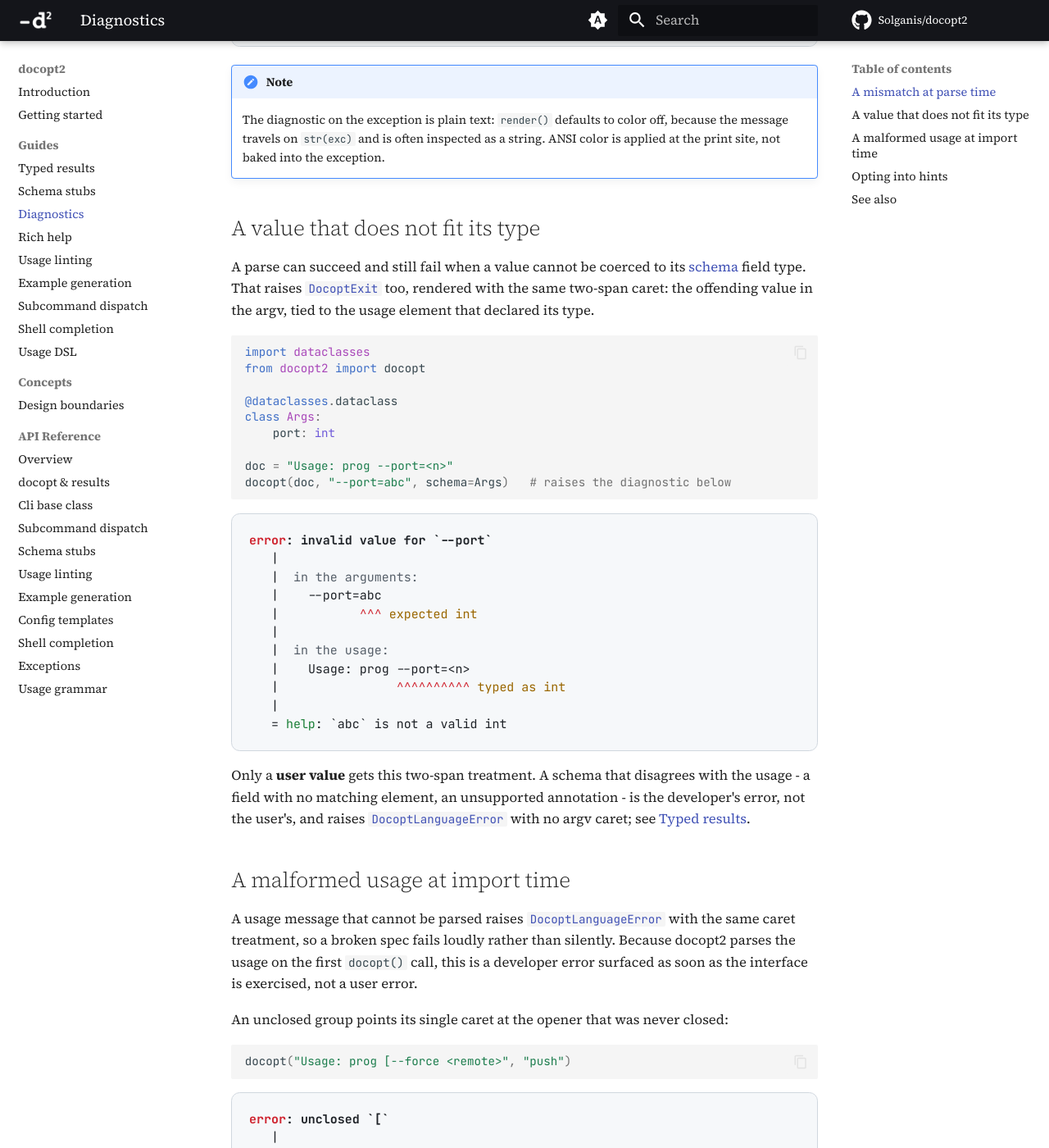
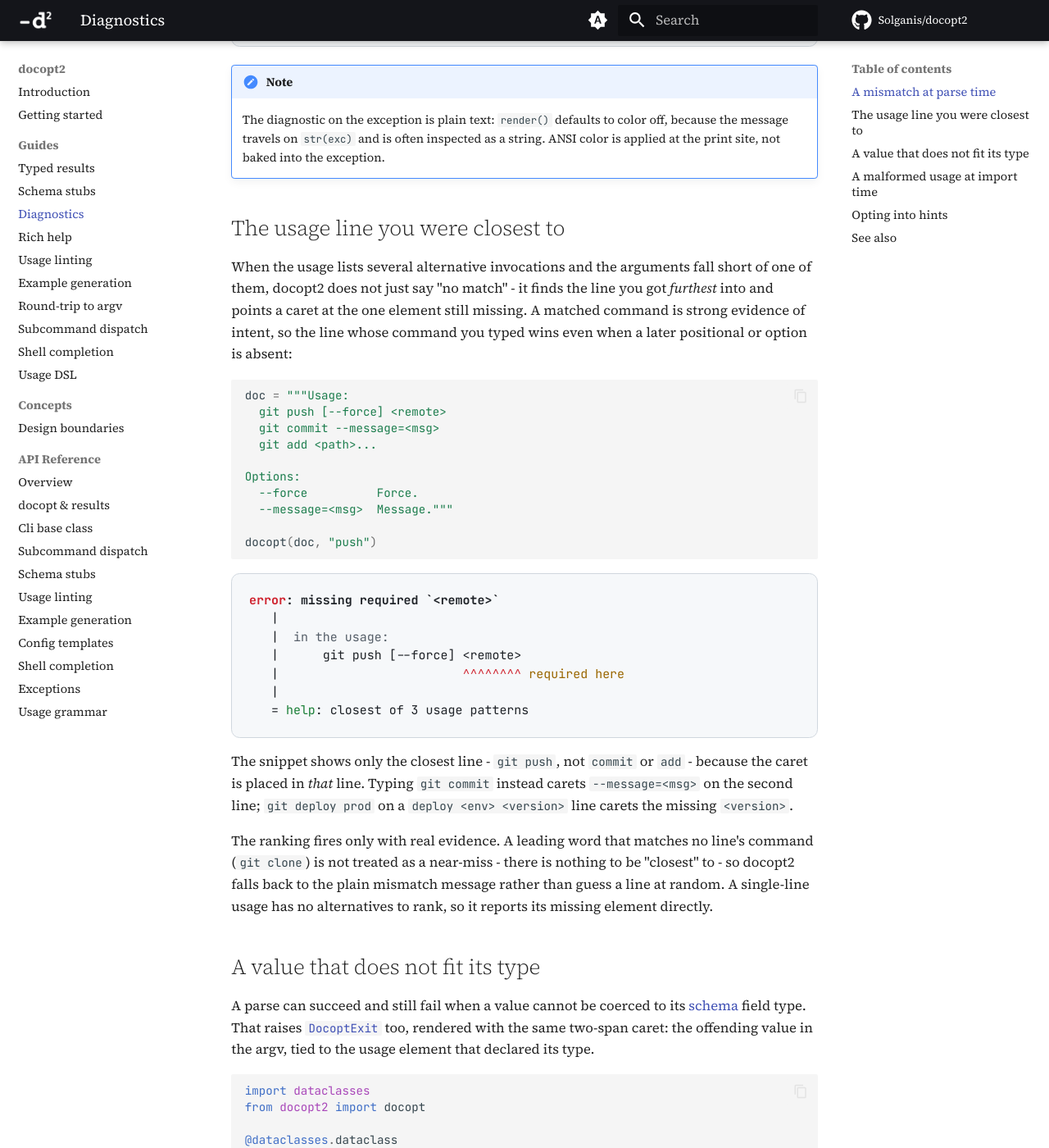
Before and after one commit to Solganis/docopt2, an MkDocs documentation site: the page built from docs/guides/diagnostics.md, in a window 1280 px wide and 1400 px high, scrolled down 1887 px. Shown: the whole window at 82% size. Built offline with MkDocs 1.6.1 and Material for MkDocs 9.7.7, drawn with Linux system fonts in a browser that asks for light colours; comment, search, counter and statistics services are not loaded.

Commit message:
docs: document near-miss and format_argv, refresh README grid and diagnostics

````diff
--- a/docs/guides/diagnostics.md
+++ b/docs/guides/diagnostics.md
@@ -73,12 +73,49 @@
 <span class="dt-fg">   |</span><span class="dt-fg">    Usage: prog (--fast | --slow)</span>
 <span class="dt-fg">   |</span><span class="dt-fg">                          </span><span class="dt-caret">^^^^^^</span><span class="dt-label"> declared here</span>
 <span class="dt-fg">   |</span>
-<span class="dt-fg">   = </span><span class="dt-help">help</span><span class="dt-fg">: give it at most once, and not alongside a mutually exclusive option</span></div>
+<span class="dt-fg">   = </span><span class="dt-help">help</span><span class="dt-fg">: give it at most once, not with a mutually exclusive option</span></div>
 
 !!! note
     The diagnostic on the exception is plain text: `render()` defaults to color off, because the message
     travels on `str(exc)` and is often inspected as a string. ANSI color is applied at the print site,
     not baked into the exception.
+
+## The usage line you were closest to
+
+When the usage lists several alternative invocations and the arguments fall short of one of them, docopt2
+does not just say "no match" - it finds the line you got *furthest* into and points a caret at the one
+element still missing. A matched command is strong evidence of intent, so the line whose command you typed
+wins even when a later positional or option is absent:
+
+```python
+doc = """Usage:
+  git push [--force] <remote>
+  git commit --message=<msg>
+  git add <path>...
+
+Options:
+  --force          Force.
+  --message=<msg>  Message."""
+
+docopt(doc, "push")
+```
+
+<div class="docopt2-term"><span class="dt-err dt-b">error</span><span class="dt-fg dt-b">: missing required `&lt;remote&gt;`</span>
+<span class="dt-fg">   |</span>
+<span class="dt-fg">   |</span><span class="dt-dim">  in the usage:</span>
+<span class="dt-fg">   |</span><span class="dt-fg">      git push [--force] &lt;remote&gt;</span>
+<span class="dt-fg">   |</span><span class="dt-fg">                         </span><span class="dt-caret">^^^^^^^^</span><span class="dt-label"> required here</span>
+<span class="dt-fg">   |</span>
+<span class="dt-fg">   = </span><span class="dt-help">help</span><span class="dt-fg">: closest of 3 usage patterns</span></div>
+
+The snippet shows only the closest line - `git push`, not `commit` or `add` - because the caret is placed
+in *that* line. Typing `git commit` instead carets `--message=<msg>` on the second line; `git deploy prod`
+on a `deploy <env> <version>` line carets the missing `<version>`.
+
+The ranking fires only with real evidence. A leading word that matches no line's command (`git clone`) is
+not treated as a near-miss - there is nothing to be "closest" to - so docopt2 falls back to the plain
+mismatch message rather than guess a line at random. A single-line usage has no alternatives to rank, so
+it reports its missing element directly.
 
 ## A value that does not fit its type
 
--- a/docs/reference/overview.md
+++ b/docs/reference/overview.md
@@ -4,7 +4,7 @@
 exported names in `docopt2.__all__`.
 
 - [docopt & results](docopt.md) - the `docopt` entry point, the `Arguments` mapping, the `Source`
-  provenance enum, and `parse_tree`.
+  provenance enum, the inverse `format_argv`, and `parse_tree`.
 - [Cli base class](cli.md) - the class-first `Cli.parse(...)` API.
 - [Subcommand dispatch](dispatch.md) - `Dispatch`, routing a matched command path to a handler.
 - [Schema stubs](stub.md) - `generate_stub`, codegen for a typed schema.
--- a/mkdocs.yml
+++ b/mkdocs.yml
@@ -114,6 +114,7 @@
       - Rich help: guides/help.md
       - Usage linting: guides/check.md
       - Example generation: guides/examples.md
+      - Round-trip to argv: guides/round-trip.md
       - Subcommand dispatch: guides/dispatch.md
       - Shell completion: guides/completion.md
       - Usage DSL: guides/usage-dsl.md
````
Also changed, not shown: README.md (+22 -2 lines), docs/guides/round-trip.md (added, +73 -0 lines), docs/reference/docopt.md (+6 -1 lines).
